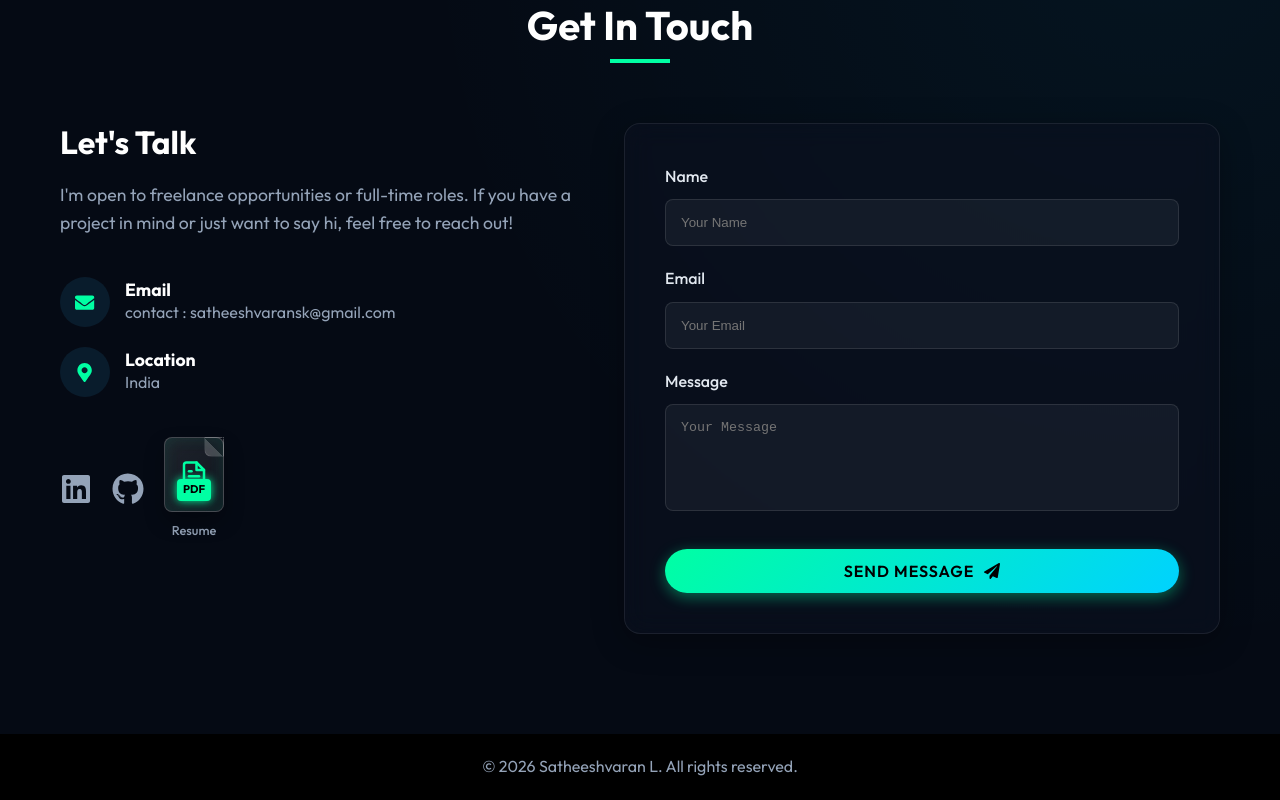
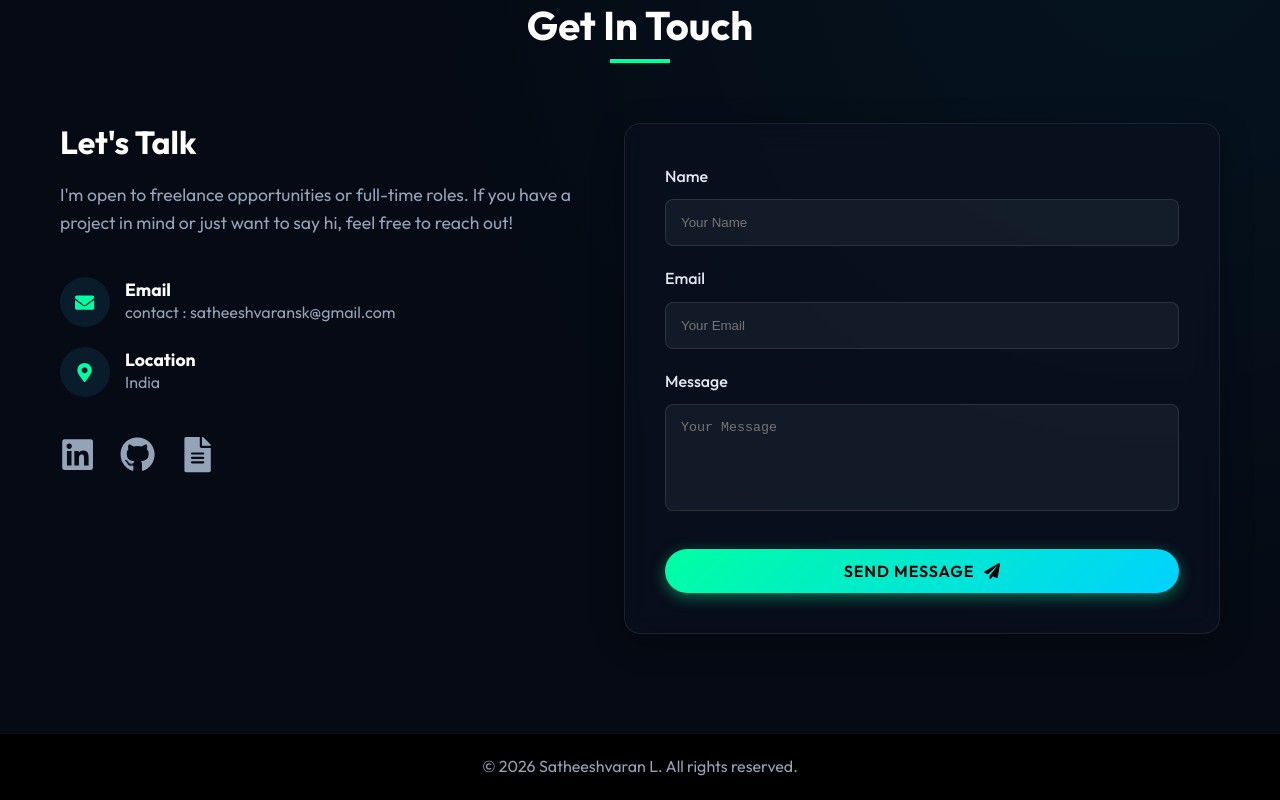
Before and after one commit to Sxtheesh/MyPortolio, a React (Vite) app: page / in a window 1280 px wide. Shown: the part 3587-4387 px from the top of the page. Built offline with nearby package versions, Linux system fonts and the light colour scheme.

Commit message:
Simplify resume icon and add hover animations to social buttons

```diff
--- a/src/components/Contact.jsx
+++ b/src/components/Contact.jsx
@@ -97,130 +97,37 @@ const Contact = () => {
                             </div>
                         </div>
 
-                        <div style={{ marginTop: '40px', display: 'flex', gap: '20px' }}>
-                            <a
-                                href="https://www.linkedin.com/in/satheeshvaran-l-b07bb8298/"
+                        <div style={{ marginTop: '40px', display: 'flex', gap: '25px' }}>
+                            {[
+                                { icon: <FaLinkedin />, href: "https://www.linkedin.com/in/satheeshvaran-l-b07bb8298/", color: "#0077b5", label: "LinkedIn" },
+                                { icon: <FaGithub />, href: "https://github.com/Sxtheesh", color: "#fff", label: "GitHub" },
+                                { icon: <FaFileAlt />, href: "/Resume_me.pdf", color: "#00ffa3", label: "Resume" }
+                            ].map((social, index) => (
+                                <motion.a
+                                    key={index}
+                                    href={social.href}
                                     target="_blank"
                                     rel="noopener noreferrer"
+                                    whileHover={{
+                                        scale: 1.2,
+                                        color: social.color,
+                                        filter: `drop-shadow(0 0 8px ${social.color})`
+                                    }}
+                                    transition={{ type: "spring", stiffness: 400, damping: 10 }}
                                     style={{
-                                    fontSize: '2rem',
+                                        fontSize: '2.2rem',
                                         color: 'var(--text-secondary)',
-                                    transition: 'all 0.3s ease',
                                         display: 'flex',
                                         alignItems: 'center',
                                         justifyContent: 'center',
                                         textDecoration: 'none',
                                         cursor: 'pointer'
                                     }}
-                                onMouseOver={(e) => {
-                                    e.currentTarget.style.color = '#0077b5'; // LinkedIn Blue
-                                    e.currentTarget.style.transform = 'translateY(-3px)';
-                                }}
-                                onMouseOut={(e) => {
-                                    e.currentTarget.style.color = 'var(--text-secondary)';
-                                    e.currentTarget.style.transform = 'translateY(0)';
-                                }}
+                                    title={social.label}
                                 >
-                                <FaLinkedin />
-                            </a>
-                            <a
-                                href="https://github.com/Sxtheesh"
-                                target="_blank"
-                                rel="noopener noreferrer"
-                                style={{
-                                    fontSize: '2rem',
-                                    color: 'var(--text-secondary)',
-                                    transition: 'all 0.3s ease',
-                                    display: 'flex',
-                                    alignItems: 'center',
-                                    justifyContent: 'center',
-                                    textDecoration: 'none',
-                                    cursor: 'pointer'
-                                }}
-                                onMouseOver={(e) => {
-                                    e.currentTarget.style.color = '#333'; // GitHub Dark
-                                    e.currentTarget.style.transform = 'translateY(-3px)';
-                                }}
-                                onMouseOut={(e) => {
-                                    e.currentTarget.style.color = 'var(--text-secondary)';
-                                    e.currentTarget.style.transform = 'translateY(0)';
-                                }}
-                            >
-                                <FaGithub />
-                            </a>
-
-                            <a
-                                href="/Resume_me.pdf"
-                                target="_blank"
-                                rel="noopener noreferrer"
-                                style={{
-                                    textDecoration: 'none',
-                                    cursor: 'pointer',
-                                    display: 'flex',
-                                    flexDirection: 'column',
-                                    alignItems: 'center',
-                                    gap: '8px',
-                                    transition: 'all 0.3s ease'
-                                }}
-                                onMouseOver={(e) => {
-                                    e.currentTarget.style.transform = 'translateY(-5px)';
-                                }}
-                                onMouseOut={(e) => {
-                                    e.currentTarget.style.transform = 'translateY(0)';
-                                }}
-                                title="Download Resume"
-                            >
-                                <div style={{
-                                    width: '60px',
-                                    height: '75px',
-                                    position: 'relative',
-                                    background: 'linear-gradient(135deg, rgba(255,255,255,0.1), rgba(255,255,255,0.05))',
-                                    borderRadius: '8px',
-                                    border: '1px solid rgba(255,255,255,0.2)',
-                                    display: 'flex',
-                                    alignItems: 'center',
-                                    justifyContent: 'center',
-                                    backdropFilter: 'blur(10px)',
-                                    boxShadow: '0 10px 20px rgba(0,0,0,0.3), inset 0 0 15px rgba(0, 255, 163, 0.1)'
-                                }}>
-                                    {/* Folded Corner Effect */}
-                                    <div style={{
-                                        position: 'absolute',
-                                        top: '-1px',
-                                        right: '-1px',
-                                        width: '20px',
-                                        height: '20px',
-                                        background: 'linear-gradient(225deg, transparent 50%, rgba(255,255,255,0.2) 50%)',
-                                        borderBottomLeftRadius: '8px',
-                                        border: '1px solid rgba(255,255,255,0.1)'
-                                    }}></div>
-
-                                    {/* PDF Label */}
-                                    <div style={{
-                                        position: 'absolute',
-                                        bottom: '10px',
-                                        left: '50%',
-                                        transform: 'translateX(-50%)',
-                                        background: 'var(--primary-color)',
-                                        color: '#000',
-                                        fontSize: '0.7rem',
-                                        fontWeight: 'bold',
-                                        padding: '2px 6px',
-                                        borderRadius: '4px',
-                                        boxShadow: '0 0 10px var(--primary-color)'
-                                    }}>PDF</div>
-
-                                    {/* Document Lines Icon */}
-                                    <svg width="30" height="30" viewBox="0 0 24 24" fill="none" stroke="var(--primary-color)" strokeWidth="2" strokeLinecap="round" strokeLinejoin="round">
-                                        <path d="M14 2H6a2 2 0 0 0-2 2v16a2 2 0 0 0 2 2h12a2 2 0 0 0 2-2V8z"></path>
-                                        <polyline points="14 2 14 8 20 8"></polyline>
-                                        <line x1="16" y1="13" x2="8" y2="13"></line>
-                                        <line x1="16" y1="17" x2="8" y2="17"></line>
-                                        <polyline points="10 9 9 9 8 9"></polyline>
-                                    </svg>
-                                </div>
-                                <span style={{ fontSize: '0.8rem', color: 'var(--text-secondary)', fontWeight: '500' }}>Resume</span>
-                            </a>
+                                    {social.icon}
+                                </motion.a>
+                            ))}
                         </div>
                     </motion.div>
 
```
Lines whose indentation alone changed are shown as unchanged.
